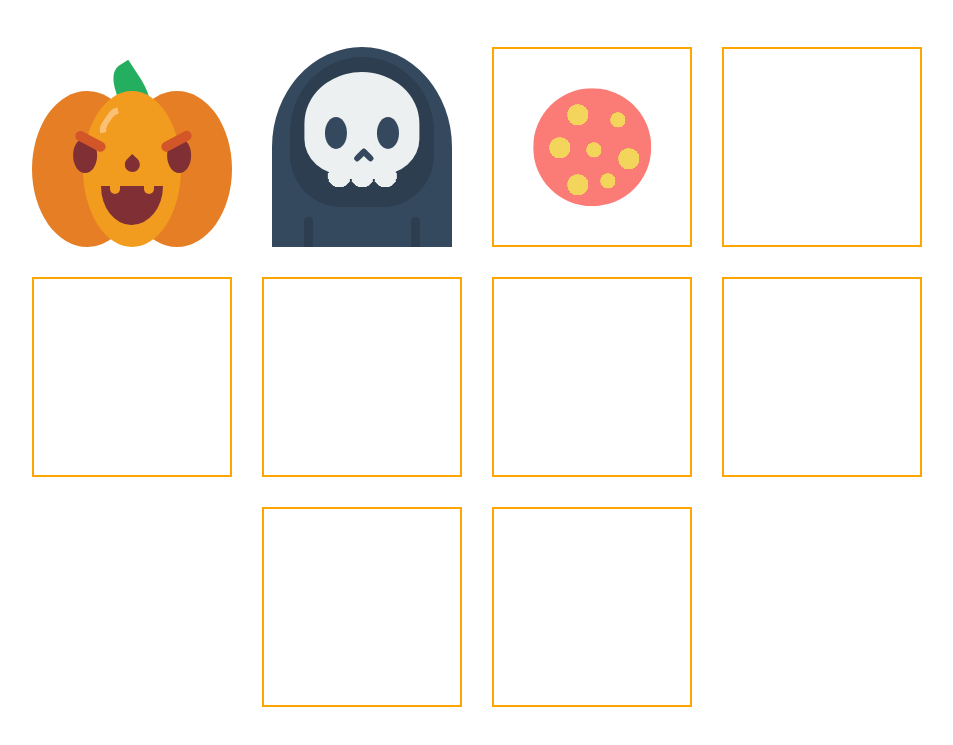
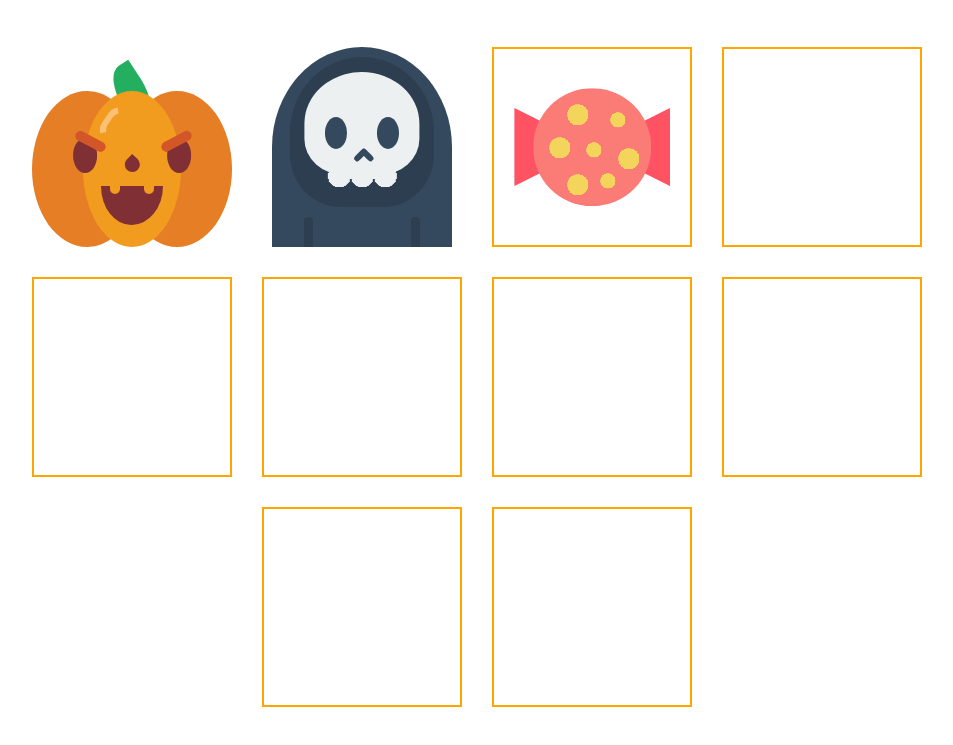
Before and after one commit to nat-davydova/halloween-icons, a website built with Vite: page index.html in a window 1280 px wide. Shown: the part 173-918 px from the top of the page, without its empty margins (163-1116 px from the left). Built offline with nearby package versions, Linux system fonts and the light colour scheme.

Commit message:
candy: add candy paper basic form and styles

```diff
--- a/index.html
+++ b/index.html
@@ -61,6 +61,8 @@
       <!-- CANDY ICON-->
       <div class="candy icon icon--bordered">
         <div class="candy__main"></div>
+        <div class="candy__paper candy__paper--left"></div>
+        <div class="candy__paper candy__paper--right"></div>
       </div>
 
       <div class="icon icon--bordered"></div>
--- a/style.css
+++ b/style.css
@@ -442,6 +442,7 @@ body a {
     --candy-main-dimensions: 60%;
     --candy-main-color: #FB7B76;
     --candy-dots-color: #F3D55B;
+    --candy-paper-color: #FF5364;
 
     position: relative;
 }
@@ -480,4 +481,56 @@ body a {
     background-repeat: no-repeat;
     background-color: var(--candy-main-color);
     border-radius: 50%;
+    z-index: 3;
 }
+
+.candy__paper {
+    --paper-dimensions: 40%;
+    --paper-waves-width: 30%;
+
+    position: absolute;
+    width: var(--paper-dimensions);
+    height: var(--paper-dimensions);
+    top: 50%;
+    transform: translateY(-50%);
+}
+
+.candy__paper:before {
+    display: block;
+    width: 100%;
+    height: 100%;
+    content: '';
+    clip-path: polygon(50% 0, 100% 100%, 0 100%);
+    background-color: var(--candy-paper-color);
+    z-index: 2;
+}
+
+/*.candy__paper:after {*/
+/*    position: absolute;*/
+/*    top: 97%;*/
+/*    left: 1.5%;*/
+/*    display: block;*/
+/*    !* height and width used vice-versa because of rotation *!*/
+/*    height: var(--paper-waves-width);*/
+/*    width: 97%;*/
+/*    content: '';*/
+/*    background-image: radial-gradient(circle closest-side, var(--candy-paper-color) 100%, rgba(255,255,255,0) 0);*/
+/*    background-size: 33.33% 100%;*/
+/*    background-repeat: repeat-x;*/
+/*}*/
+
+.candy__paper--left {
+    left: 10%;
+}
+
+.candy__paper--left:before {
+    transform: rotate(90deg);;
+}
+
+.candy__paper--right {
+    right: 10%;
+}
+
+.candy__paper--right:before {
+    transform: rotate(-90deg);
+}
```
